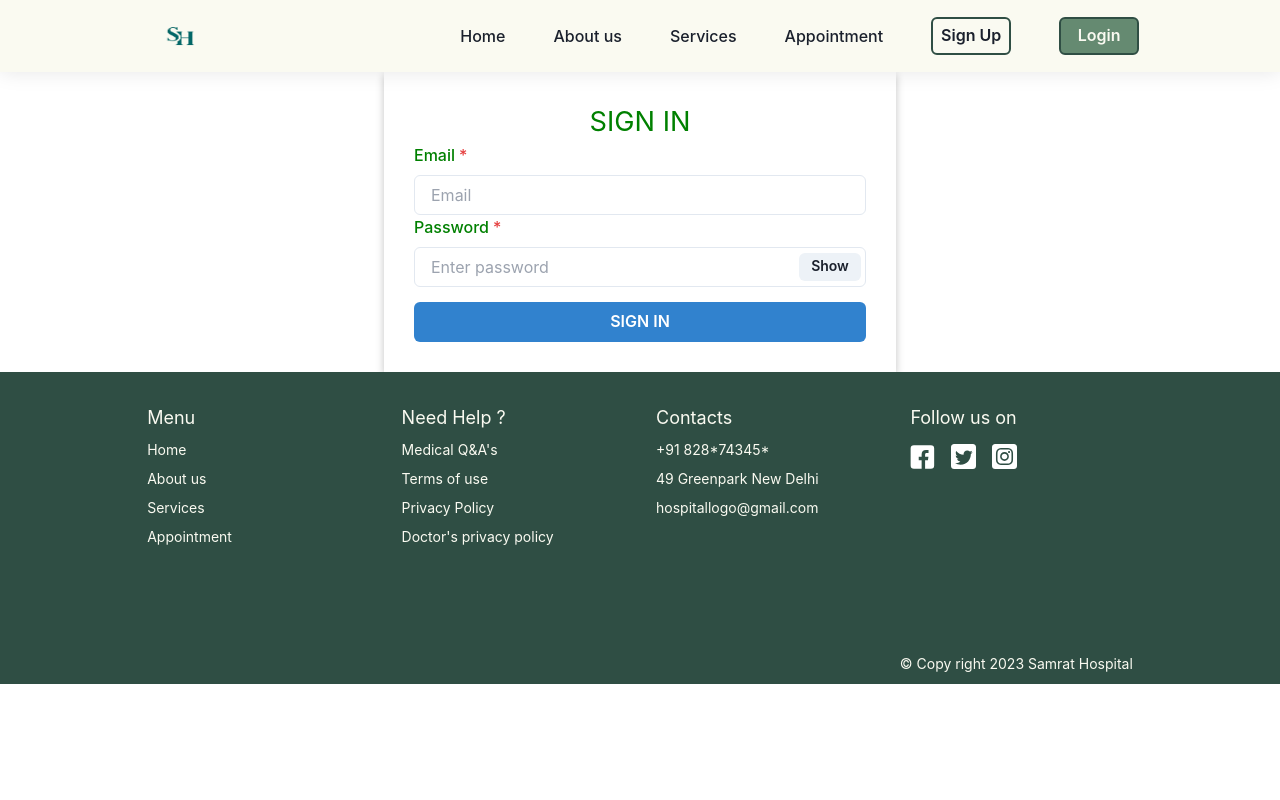
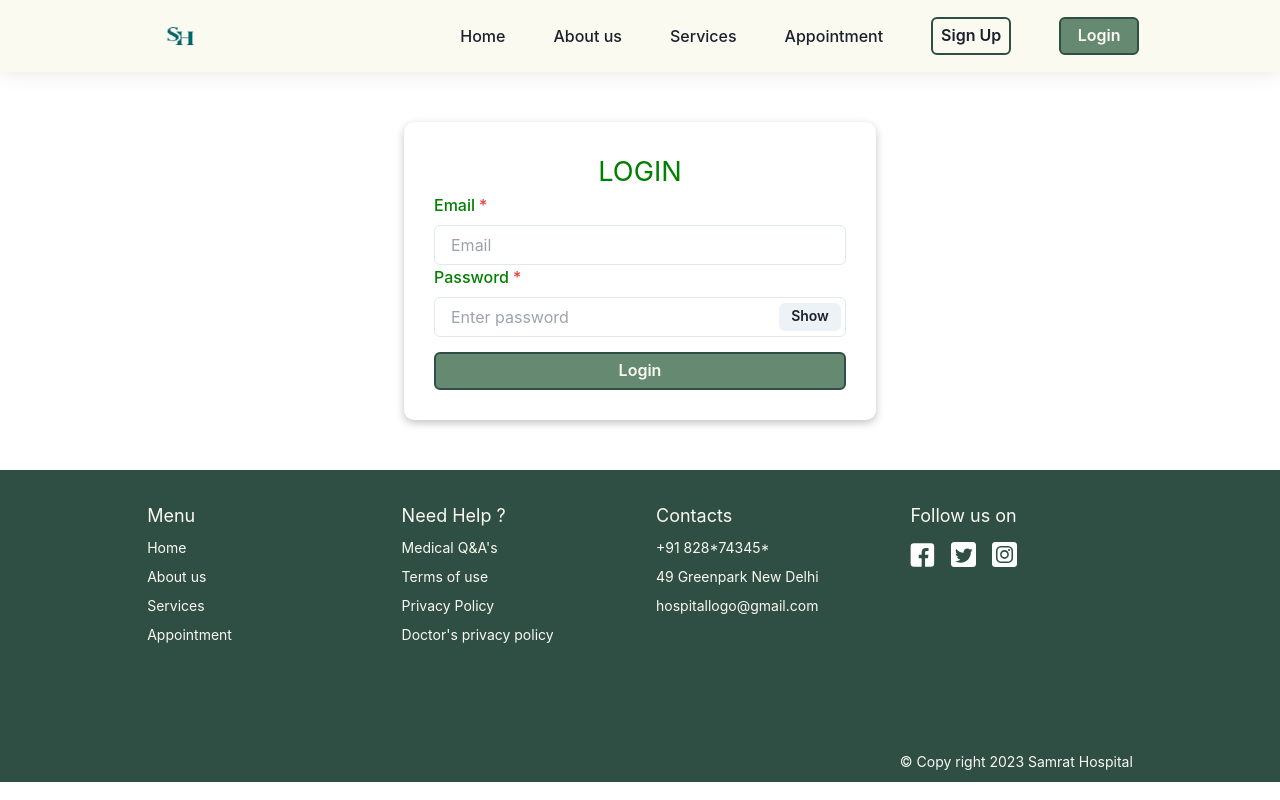
Before and after one commit to geeteshmehuria/Samrat-Hospital-Clone, a React (Vite) app: page /login in a window 1280 px wide. Built offline with nearby package versions, Linux system fonts and the light colour scheme; a web font is replaced by a local one.

Commit message:
Vishnuraj K R Day 3

```diff
--- a/src/pages/Login.jsx
+++ b/src/pages/Login.jsx
@@ -68,8 +68,9 @@ const Login = () => {
 
 
   return (
-    <Box margin={"auto"} color={"green"} boxShadow={"rgba(0, 0, 0, 0.24) 0px 3px 8px"} padding={"30px"} width={{ base: "90%", sm: "60%", md: "60%", lg: "50%", xl: "40%" }}>
-      <Text textAlign={'center'} fontSize={"1.7rem"}>SIGN IN</Text>
+    <div  style={{"padding":"50px"}}>
+      <Box margin={"auto"} color={"green"} boxShadow={"rgba(0, 0, 0, 0.24) 0px 3px 8px"} padding={"30px"} width={{ base: "90%", sm: "60%", md: "60%", lg: "50%", xl: "40%" }} borderRadius={"10px"}>
+      <Text textAlign={'center'} fontSize={"1.7rem"}>LOGIN</Text>
 
       <FormControl isRequired>
         <FormLabel>Email</FormLabel>
@@ -94,10 +95,27 @@ const Login = () => {
             </Button>
           </InputRightElement>
         </InputGroup>
-        <Button colorScheme='blue' width='full' marginTop={"15px"} onClick={fetchUserData}>SIGN IN</Button>
+        {/* <Button backgroundColor='#658a71' _hover={{backgroundColor:"#63a677"}} color={"white"} width='full' marginTop={"15px"} onClick={fetchUserData}>SIGN IN</Button> */}
+        <Button
+              className="font-semibold"
+              _hover={{ bg: "#fafaf1", color: "#658a71" }}
+              size="md"
+              color="#fafaf1"
+              bg="#658a71"
+              height="38px"
+              width="100%"
+              border="2px"
+              variant="solid"
+              borderColor="#2f4e44"
+              onClick={fetchUserData}
+              marginTop={"15px"}
+            >
+              Login
+            </Button>
         {logintry && !login ? <h1 style={{"color":"red"}}>Credentials Not Found. Please <a href="./SignUp.jsx" style={{"color":"blue"}}>Sign Up</a></h1> : <></>}
       </FormControl>
     </Box>
+    </div>
   );
 };
 
--- a/src/pages/SignUp.jsx
+++ b/src/pages/SignUp.jsx
@@ -54,21 +54,30 @@ const Sign = () => {
     )
   }
 
+
+
   const allFieldHandler = (e) => {
     const AddUser = async () => {
       const res = await axios.post(`https://mock-api-39gi.onrender.com/user`,obj);
     }
 
     e.preventDefault();
+    console.log("beforeValues",allFeild);
     if (Fname.length && Lname.length && email.length && number.length && dob.length && gender.length && pass1.length && pass2.length && passwordChange && document.getElementById("SignUpCheckbox1")?.checked && document.getElementById("SignUpCheckbox2")?.checked) {
       setAllfield(true);
       console.log("vishnurajkr",allFeild);
-    }
-    if(allFeild){
       AddUser();
       AccountCreateToast();
+      setTimeout(() => {
+        window.location.href="./Login"
+      }, 2500);
     }
+    // if(allFeild){
+    //   AddUser();
+    //   AccountCreateToast();
+    // }
     else{
+      console.log("ifFalse",allFeild);
       accountCreateFail()
     }
   }
@@ -88,7 +97,8 @@ const Sign = () => {
 
 
   return (
-    <Box margin={"auto"} color={"green"} boxShadow={"rgba(0, 0, 0, 0.24) 0px 3px 8px"} padding={"30px"} width={{ base: "90%", sm: "60%", md: "60%", lg: "50%", xl: "40%" }}>
+    <div style={{"padding":"50px"}}>
+      <Box margin={"auto"} color={"green"} boxShadow={"rgba(0, 0, 0, 0.24) 0px 3px 8px"} padding={"30px"} width={{ base: "90%", sm: "60%", md: "60%", lg: "50%", xl: "40%" }} borderRadius={"10px"}>
       <Text textAlign={'center'} fontSize={"1.7rem"}>CREATE ACCOUNT</Text>
       <form >
         <FormControl isRequired>
@@ -137,10 +147,27 @@ const Sign = () => {
           <Checkbox id='SignUpCheckbox2'>I have read and agree to the </Checkbox>
           <Text as={"span"} textDecoration={"underline"} color={"blue"} > <a href='https://getbootstrap.com/docs/5.3/getting-started/vite/'>terms and conditions</a></Text>
           <br />
-          <Button colorScheme='blue' width='full' marginTop={"15px"} onClick={allFieldHandler}>Create New Account</Button>
+          {/* <Button backgroundColor='#658a71' color={"white"} width='full' marginTop={"15px"} onClick={allFieldHandler} _hover={{backgroundColor:"#63a677"}}>Create New Account</Button> */}
+          <Button
+              className="font-semibold"
+              _hover={{ bg: "#fafaf1", color: "#658a71" }}
+              size="md"
+              color="#fafaf1"
+              bg="#658a71"
+              height="38px"
+              width="100%"
+              border="2px"
+              variant="solid"
+              borderColor="#2f4e44"
+              onClick={allFieldHandler}
+              marginTop={"15px"}
+            >
+              Create New Account
+            </Button>
         </FormControl>
       </form>
     </Box>
+    </div>
   );
 };
 
```
